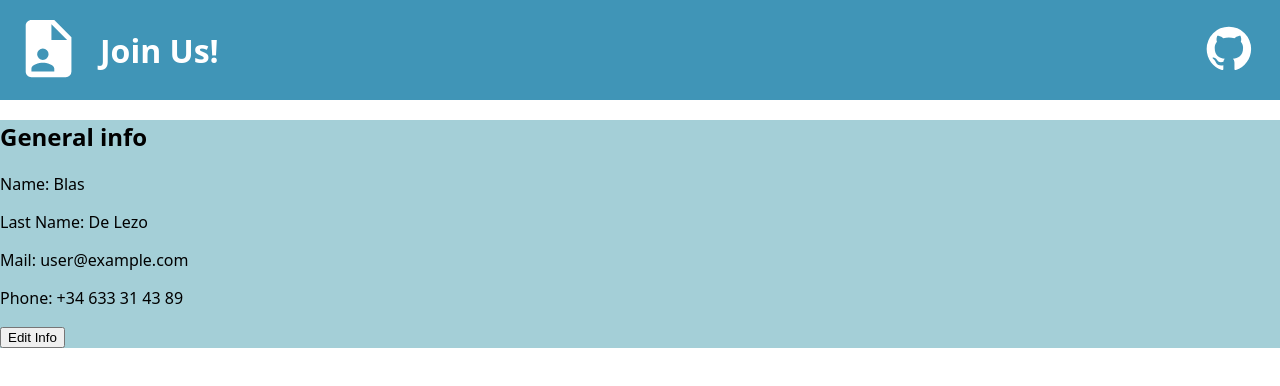
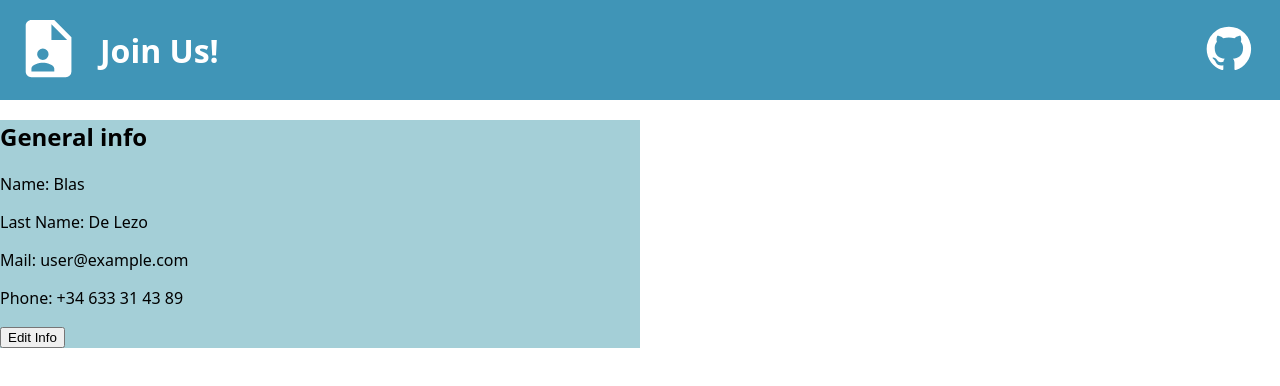
Before and after one commit to Jesusblan/cv-application-react, a React (Vite) app: page / in a window 1280 px wide. Shown: the top 386 px of the page. Built offline with nearby package versions, Linux system fonts and the light colour scheme.

Commit message:
formated with prettier

```diff
--- a/src/main.jsx
+++ b/src/main.jsx
@@ -4,11 +4,9 @@ import Header from "./modules/header";
 
 import Info from "./modules/Info";
 
-
 createRoot(document.getElementById("root")).render(
   <>
     <Header />
     <Info />
   </>,
-
 );
--- a/src/styles/Info.css
+++ b/src/styles/Info.css
@@ -13,6 +13,7 @@
   display: grid;
   grid-template-columns: minmax(200px, 1fr) minmax(500px, 5fr);
 }
-.info{
+.info {
+  width: 50%;
   background-color: rgb(164, 207, 215);
 }
```
Also changed, not shown: src/modules/Info.jsx (+3 -13 lines).
